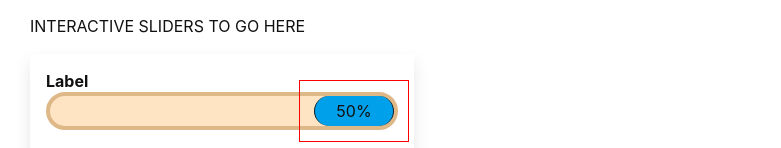
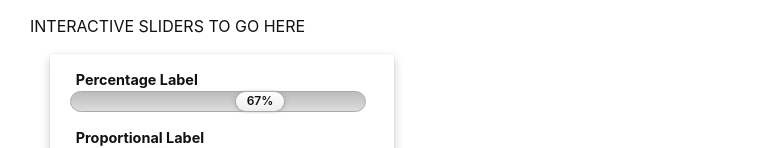
Before and after one commit to acmoles/react-slider, a React (Create React App) app: page / in a window 1280 px wide. Shown: the part 760-908 px from the top of the page, without its empty margins (0-781 px from the left). Built offline with nearby package versions, Linux system fonts and the light colour scheme.

Commit message:
adding final stylings

```diff
--- a/src/App.tsx
+++ b/src/App.tsx
@@ -23,7 +23,7 @@ export default class App extends React.Component<{}, State> {
     this.state = {
       sliders: [
         {
-          label: "Label",
+          label: "Percentage Label",
           max: 100,
           min: 0,
           step: 0,
@@ -31,7 +31,7 @@ export default class App extends React.Component<{}, State> {
           unit: "%"
         },
         {
-          label: "Label 2",
+          label: "Proportional Label",
           max: 1,
           min: 0,
           step: 5,
@@ -40,12 +40,12 @@ export default class App extends React.Component<{}, State> {
       ],
     };
 
-    setTimeout(() => {
-      const sliders = this.state.sliders.slice();
-      sliders[0].max = 50;
-      sliders[0].min = -100;
-      this.setState({sliders: sliders});
-    }, 2000);
+    // setTimeout(() => {
+    //   const sliders = this.state.sliders.slice();
+    //   sliders[0].max = 50;
+    //   sliders[0].min = -100;
+    //   this.setState({sliders: sliders});
+    // }, 2000);
   }
 
   handleSliderChange(id: number, value: number) {
@@ -75,9 +75,13 @@ export default class App extends React.Component<{}, State> {
         <hr />
 
         <p>INTERACTIVE SLIDERS TO GO HERE</p>
-        <div className="box">
-          {sliderList}
-        </div>
+        <ul className="clear">
+          <li>
+            <div className="box">
+              {sliderList}
+            </div>
+          </li>
+        </ul>
       </div>
     );
   }
--- a/src/slider.css
+++ b/src/slider.css
@@ -5,31 +5,63 @@
     user-select:none;
 }
 
+.slider:last-child {
+    margin-bottom: 0.25em;
+}
+
 .slider label {
+    font-size: 0.9em;
     font-weight: bold;
+    font: black;
     user-select: all;
+    margin-left: 0.4em;
+    margin-bottom: 0.1em;
 }
 
 .slider .range {
-    background-color: bisque;
+    background: linear-gradient(0deg, #DCDCDC 0%, #BCBCBC 100%);
     display: flex;
     border-radius: 9999px;
-    border: solid 4px burlywood;
+    border: solid 1px #AAAAAA;
+    transition-property: border, box-shadow;
+    transition-duration: 0.2s;
+    transition-timing-function: ease;
+}
+
+.slider.active .range {
+    box-shadow: inset 0 0 20px 0 rgba(0, 0, 0, 0.2);
+    border: solid 1px #575757;
 }
 
 .slider .handle {
+    font-size: 0.75em;
+    font-weight: 600;
+    perspective: 1000px;
+    -webkit-backface-visibility: hidden;
+    backface-visibility: hidden;
     position: relative;
-    background-color: #00a0eb;
+    background: linear-gradient(0deg, #EEEEEE 0%, #FEFEFE 100%);
     align-items: center;
     justify-content: center;
     display: flex;
     flex: none;
     width: unset;
     border-radius: 9999px;
-    padding: 0.25em 0.5em;
-    border-left: solid 1px #081d27;
-    border-right: solid 1px #081d27;
+    padding: 0 0.25em;
+    height: 1.6em;
     cursor: pointer;
+    box-shadow: 0 0 1px 1px #AAAAAA, 2px 0 5px rgba(0, 0, 0, 0.1), -2px 0 5px rgba(0, 0, 0, 0.1);
+    transition-property: box-shadow;
+    transition-duration: 0.2s;
+    transition-timing-function: ease;
+}
+
+.slider .handle:hover {
+    box-shadow: 0 0 1px 1px #575757, 2px 0 5px rgba(0, 0, 0, 0.1), -2px 0 5px rgba(0, 0, 0, 0.1);
+}
+
+.slider.active .handle {
+    box-shadow: 0 0 1px 1px #575757, 2px 0 5px rgba(0, 0, 0, 0.1), -2px 0 5px rgba(0, 0, 0, 0.1);
 }
 
 .slider .hitbox {
@@ -38,5 +70,5 @@
     right: -1em;
     top: -1em;
     bottom: -1em;
-    border: 1px solid red;
+    /* border: 1px solid red; */
 }
--- a/src/styles.css
+++ b/src/styles.css
@@ -46,7 +46,11 @@ img {
 }
 
 .box {
-  padding: 1em;
-  box-shadow: 0 0.5em 1em rgba(0, 0, 0, 0.1);
-  max-width: 24em;
+  padding: 1em 1.75em 1.5em 1.25em;
+  box-shadow: 0 0 1px rgba(0, 0, 0, 0.2), 0 5px 10px rgba(0, 0, 0, 0.2);
+  max-width: 21.5em;
 }
+
+ul.clear {
+  list-style-type: none;
+}
```
Also changed, not shown: src/Slider.tsx (+17 -0 lines).
